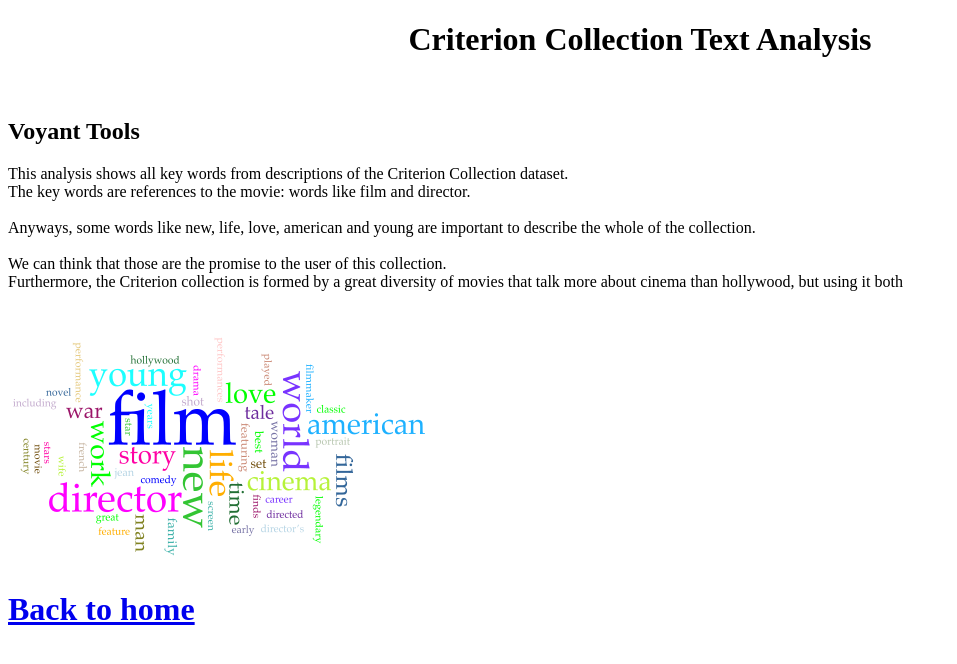
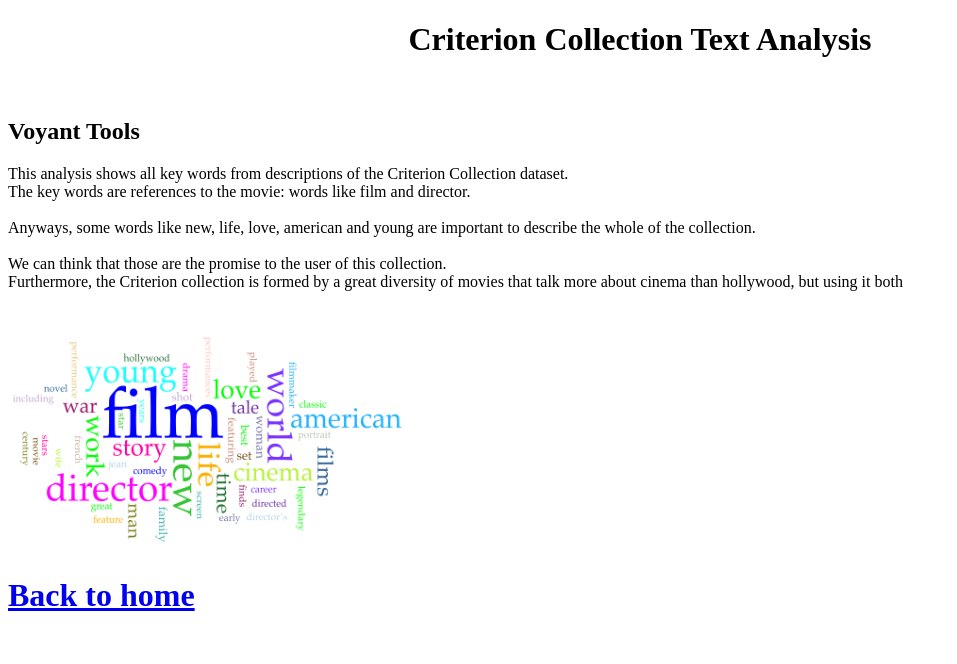
Before and after one commit to PaulaRojas5/wikiexe, a plain HTML site: page voyanttools.html in a window 1280 px wide. Shown: the whole page, without its empty margins (0-957 px from the left). Drawn offline with Linux system fonts and the light colour scheme.

Commit message:
Update voyanttools.html

```diff
--- a/voyanttools.html
+++ b/voyanttools.html
@@ -14,8 +14,9 @@
     <meta name="viewport" content="width=device-width, initial-scale=1.0">
     <style>
 .responsive {
-  width: auto;
-  height: 100%;
+  width: 100%;
+    max-width: 400px;
+  height: auto;
 }
 </style>
     <center><h1>Criterion Collection Text Analysis</h1></center>
```
